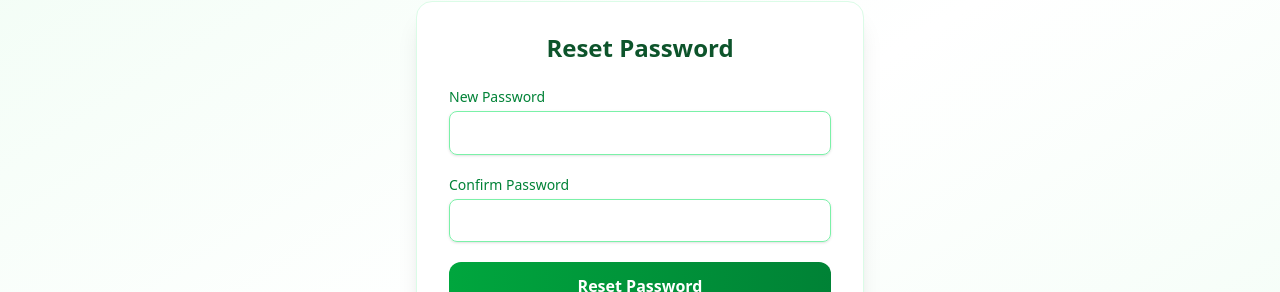
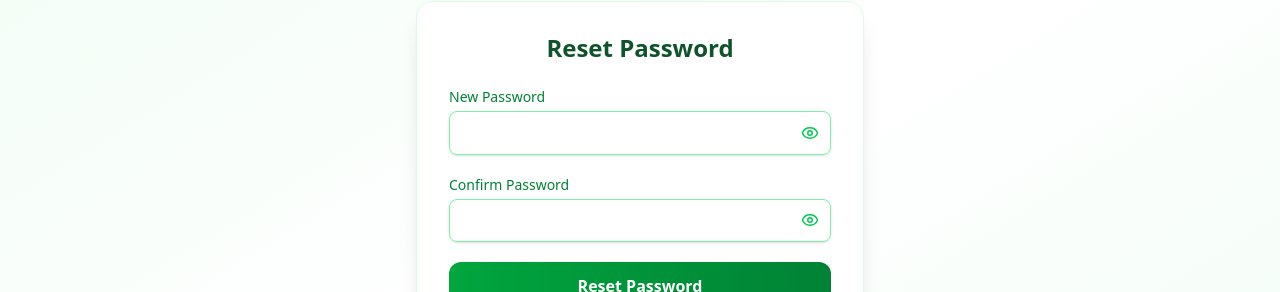
Before and after one commit to ariesdwi/casha-website, a Next.js app: page /auth/reset-password in a window 1280 px wide. Shown: the part 272-564 px from the top of the page. Built offline with nearby package versions, Linux system fonts and the light colour scheme.

Commit message:
Update eye button to show password

```diff
--- a/src/app/auth/reset-password/page.tsx
+++ b/src/app/auth/reset-password/page.tsx
@@ -3,13 +3,15 @@
 import { Suspense, useState } from "react"
 import { useSearchParams } from "next/navigation"
 import Link from "next/link"
+import { Eye, EyeOff } from "lucide-react" // 👈 Install lucide-react if not yet
 
-// 🔹 Extract the actual form into its own component
 function ResetPasswordForm() {
   const searchParams = useSearchParams()
   const token = searchParams.get("token")
   const [password, setPassword] = useState("")
   const [confirm, setConfirm] = useState("")
+  const [showPassword, setShowPassword] = useState(false)
+  const [showConfirm, setShowConfirm] = useState(false)
   const [message, setMessage] = useState("")
   const [status, setStatus] = useState<"idle" | "success" | "error">("idle")
 
@@ -64,14 +66,24 @@ function ResetPasswordForm() {
           >
             New Password
           </label>
+          <div className="relative">
             <input
-            type="password"
+              type={showPassword ? "text" : "password"}
               id="password"
               value={password}
               onChange={(e) => setPassword(e.target.value)}
-            className="w-full px-4 py-2 border border-green-300 rounded-lg shadow-sm focus:outline-none focus:ring-2 focus:ring-green-500 focus:border-green-500 transition-colors"
+              className="w-full px-4 py-2 pr-10 border border-green-300 rounded-lg shadow-sm focus:outline-none focus:ring-2 focus:ring-green-500 focus:border-green-500 transition-colors"
               required
             />
+            <button
+              type="button"
+              onClick={() => setShowPassword((prev) => !prev)}
+              className="absolute inset-y-0 right-3 flex items-center text-green-500 hover:text-green-700"
+              aria-label="Toggle password visibility"
+            >
+              {showPassword ? <EyeOff size={18} /> : <Eye size={18} />}
+            </button>
+          </div>
         </div>
 
         {/* Confirm Password */}
@@ -82,14 +94,24 @@ function ResetPasswordForm() {
           >
             Confirm Password
           </label>
+          <div className="relative">
             <input
-            type="password"
+              type={showConfirm ? "text" : "password"}
               id="confirm"
               value={confirm}
               onChange={(e) => setConfirm(e.target.value)}
-            className="w-full px-4 py-2 border border-green-300 rounded-lg shadow-sm focus:outline-none focus:ring-2 focus:ring-green-500 focus:border-green-500 transition-colors"
+              className="w-full px-4 py-2 pr-10 border border-green-300 rounded-lg shadow-sm focus:outline-none focus:ring-2 focus:ring-green-500 focus:border-green-500 transition-colors"
               required
             />
+            <button
+              type="button"
+              onClick={() => setShowConfirm((prev) => !prev)}
+              className="absolute inset-y-0 right-3 flex items-center text-green-500 hover:text-green-700"
+              aria-label="Toggle confirm password visibility"
+            >
+              {showConfirm ? <EyeOff size={18} /> : <Eye size={18} />}
+            </button>
+          </div>
         </div>
 
         {/* Message */}
@@ -138,7 +160,6 @@ function ResetPasswordForm() {
 export default function ResetPasswordPage() {
   return (
     <main className="min-h-screen flex items-center justify-center bg-gradient-to-br from-green-50 via-white to-green-50 p-6">
-      {/* ✅ Suspense wrapper fixes the build error */}
       <Suspense fallback={<div>Loading form...</div>}>
         <ResetPasswordForm />
       </Suspense>
--- a/src/components/Hero.tsx
+++ b/src/components/Hero.tsx
@@ -1,6 +1,6 @@
 "use client";
 import { useState } from "react";
-import { Play, Download, Star } from "lucide-react";
+import { Play, Download, Star, X } from "lucide-react";
 import Image from "next/image";
 
 // Import your screenshots
@@ -60,8 +60,12 @@ export default function Hero() {
     }
   ];
 
+  // YouTube video ID extracted from the URL
+  const youtubeVideoId = "pVO5JuFUmlI";
+  const youtubeEmbedUrl = `https://www.youtube.com/embed/${youtubeVideoId}?autoplay=1`;
+
   return (
-    <section  className="relative bg-gradient-to-br from-green-50 via-white to-emerald-50 pt-20 pb-16">
+    <section className="relative bg-gradient-to-br from-green-50 via-white to-emerald-50 pt-20 pb-16">
       <div className="absolute inset-0 bg-grid-pattern opacity-5"></div>
 
       <div className="container mx-auto px-4 relative z-10">
@@ -99,7 +103,7 @@ export default function Hero() {
 
               <button
                 onClick={() => setIsPlaying(true)}
-                className="flex items-center justify-center text-gray-700 hover:text-green-600 px-8 py-4 rounded-xl font-semibold text-lg transition-colors duration-300 border-2 border-gray-300 hover:border-green-600 hover:bg-green-50"
+                className="flex items-center justify-center text-gray-700 hover:text-green-600 px-8 py-4 rounded-xl font-semibold text-lg transition-colors duration-300 border-2 border-gray-300 hover:border-green-600 hover:bg-green-50 transform hover:scale-105"
               >
                 <Play className="w-5 h-5 mr-2" />
                 Watch Demo
@@ -146,7 +150,7 @@ export default function Hero() {
             </div>
 
             {/* Horizontal Screenshots Grid */}
-            <div  className="flex justify-center">
+            <div className="flex justify-center">
               <div className="grid grid-cols-2 md:grid-cols-3 lg:grid-cols-6 gap-4 max-w-6xl">
                 {features.map((feature, index) => (
                   <button
@@ -213,7 +217,7 @@ export default function Hero() {
               </div>
               <h3 className="text-xl font-bold text-gray-900 mb-4">Chat-Style Input</h3>
               <p className="text-gray-600 leading-relaxed">
-                Type transactions naturally like you ere chatting. &quot;Lunch with Sarah $25&quot; becomes a categorized expense instantly.
+                Type transactions naturally like you're chatting. &quot;Lunch with Sarah $25&quot; becomes a categorized expense instantly.
               </p>
             </div>
 
@@ -242,18 +246,37 @@ export default function Hero() {
 
       {/* Video Modal */}
       {isPlaying && (
-        <div className="fixed inset-0 bg-black bg-opacity-75 flex items-center justify-center z-50">
-          <div className="bg-white rounded-2xl p-6 max-w-4xl w-full mx-4">
-            <div className="aspect-video bg-gray-200 rounded-lg flex items-center justify-center">
-              <p className="text-gray-600">Video demo would play here</p>
-            </div>
-            <div className="flex justify-end mt-4">
+        <div className="fixed inset-0 bg-black bg-opacity-75 flex items-center justify-center z-50 p-4">
+          <div className="bg-white rounded-2xl max-w-4xl w-full overflow-hidden">
+            <div className="flex justify-between items-center p-4 border-b">
+              <h3 className="text-lg font-semibold text-gray-900">Casha App Demo</h3>
               <button
                 onClick={() => setIsPlaying(false)}
-                className="bg-gray-900 text-white px-6 py-2 rounded-lg hover:bg-gray-800 transition-colors"
+                className="p-2 hover:bg-gray-100 rounded-full transition-colors"
               >
-                Close
+                <X className="w-6 h-6" />
               </button>
+            </div>
+
+            <div className="aspect-video bg-black">
+              <iframe
+                src={youtubeEmbedUrl}
+                title="Casha App Demo"
+                allow="accelerometer; autoplay; clipboard-write; encrypted-media; gyroscope; picture-in-picture"
+                allowFullScreen
+                className="w-full h-full"
+              />
+            </div>
+
+            <div className="p-4 border-t">
+              <div className="flex justify-end">
+                <button
+                  onClick={() => setIsPlaying(false)}
+                  className="bg-gray-900 text-white px-6 py-2 rounded-lg hover:bg-gray-800 transition-colors"
+                >
+                  Close
+                </button>
+              </div>
             </div>
           </div>
         </div>
```
Lines whose indentation alone changed are shown as unchanged.
